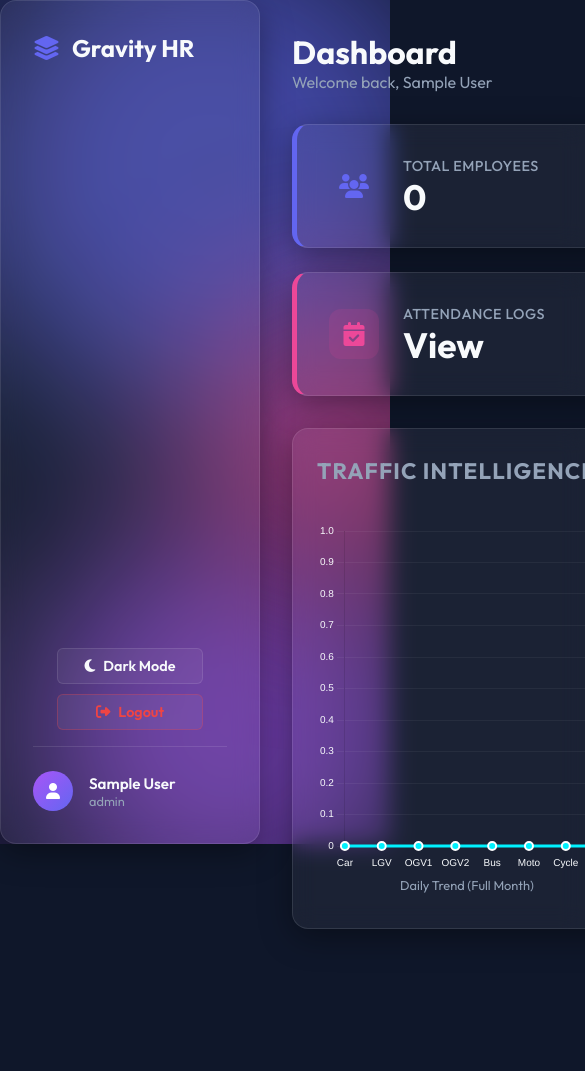
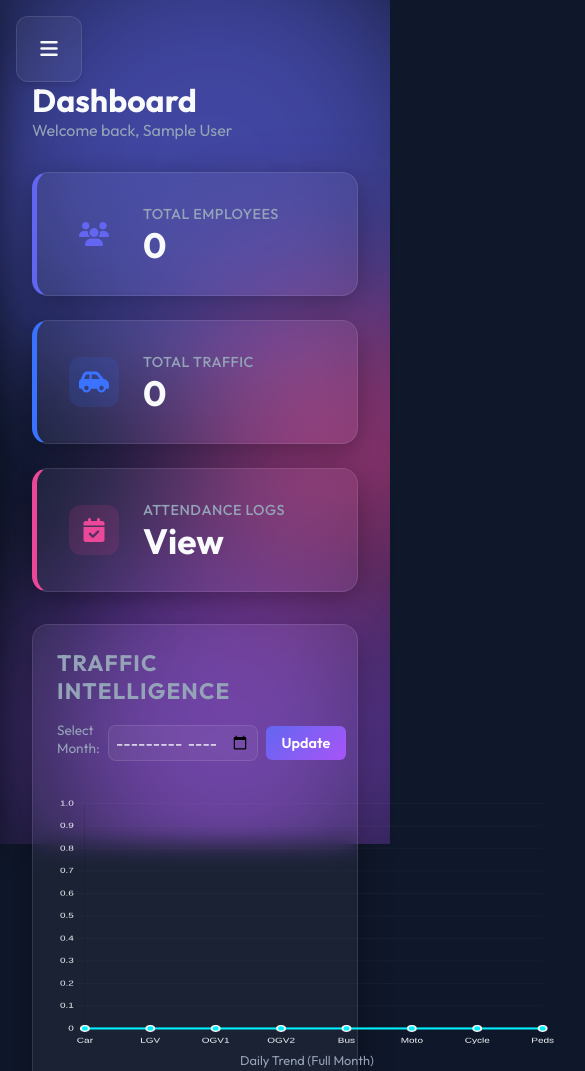
Before and after one commit to Lokesh646/Gravity_HR, a plain HTML site: page client/dashboard.html in a window 390 px wide. Shown: the top 1071 px of the page, 585 px wide, since content can reach past the window. Before the commit the page ends 961 px from the top, so only its background shows below. Drawn offline with nearby package versions, Linux system fonts and the light colour scheme; sample sign-in values are in the browser's storage.

Commit message:
Implement mobile responsive design with hamburger menu

```diff
--- /dev/null
+++ b/client/css/mobile.css
@@ -0,0 +1,142 @@
+/* --- MOBILE RESPONSIVENESS --- */
+@media (max-width: 768px) {
+    /* Layout Adjustments */
+    .app-layout {
+        flex-direction: column;
+    }
+
+    /* Sidebar - Hidden by default on mobile */
+    .sidebar {
+        transform: translateX(-100%);
+        width: 280px; /* Slightly wider for better touch targets */
+        height: 100vh;
+        position: fixed;
+        top: 0;
+        left: 0;
+        z-index: 1000;
+        box-shadow: 4px 0 15px rgba(0,0,0,0.5);
+        transition: transform 0.3s cubic-bezier(0.4, 0, 0.2, 1);
+    }
+
+    /* Active class to show sidebar */
+    .sidebar.mobile-open {
+        transform: translateX(0);
+    }
+
+    /* Main Content - Full width */
+    .main-content {
+        margin-left: 0 !important; /* Override the desktop margin */
+        padding: 1.5rem;
+        width: 100%;
+    }
+
+    /* Header adjustments */
+    .section-header {
+        flex-direction: column;
+        align-items: flex-start;
+        gap: 1rem;
+        margin-top: 3rem; /* Space for hamburger */
+    }
+
+    .section-header > div {
+        width: 100%;
+        display: flex;
+        flex-direction: column; /* Stack title and welcome */
+    }
+
+    .section-header h1 {
+        font-size: 1.75rem;
+    }
+
+    /* Stats Grid - Single Column */
+    #statsGrid {
+        grid-template-columns: 1fr !important;
+    }
+
+    /* Tables - Horizontal Scroll */
+    .table-container {
+        overflow-x: auto;
+        border-radius: 12px;
+        background: rgba(255,255,255,0.02);
+    }
+
+    .data-table th, .data-table td {
+        padding: 0.75rem 1rem;
+        white-space: nowrap; /* Prevent wrapping for cleaner table look */
+    }
+
+    /* Cards */
+    .glass-panel {
+        padding: 1.5rem; /* Reduce padding */
+    }
+
+    /* Charts */
+    #chartContainer > div {
+        grid-template-columns: 1fr !important;
+    }
+
+    #chartContainer canvas {
+        height: 250px !important;
+    }
+
+    /* Modals */
+    .modal-content {
+        width: 95% !important;
+        margin: 1rem;
+        max-height: 85vh;
+    }
+
+    .input-grid-3 {
+        grid-template-columns: 1fr; /* Stack inputs */
+    }
+
+    .content-grid {
+        grid-template-columns: 1fr; /* Stack payout form */
+    }
+
+    /* Mobile Menu Button */
+    #mobileMenuBtn {
+        display: flex !important; /* Show on mobile */
+        position: fixed;
+        top: 1rem;
+        left: 1rem;
+        z-index: 900;
+        width: 44px;
+        height: 44px;
+        border-radius: 12px;
+        background: var(--card-bg);
+        border: 1px solid var(--glass-border);
+        color: var(--text-main);
+        justify-content: center;
+        align-items: center;
+        font-size: 1.25rem;
+        backdrop-filter: blur(10px);
+        box-shadow: 0 4px 6px rgba(0,0,0,0.1);
+        cursor: pointer;
+    }
+
+    /* Overlay for mobile sidebar */
+    .sidebar-overlay {
+        display: none;
+        position: fixed;
+        top: 0;
+        left: 0;
+        width: 100%;
+        height: 100%;
+        background: rgba(0,0,0,0.5);
+        backdrop-filter: blur(4px);
+        z-index: 999; /* Behind sidebar (1000) */
+        opacity: 0;
+        transition: opacity 0.3s ease;
+    }
+
+    .sidebar-overlay.active {
+        display: block;
+        opacity: 1;
+    }
+}
+
+/* Default state for hamburger - Hidden on Desktop */
+#mobileMenuBtn {
+    display: none;
+}
--- a/client/dashboard.html
+++ b/client/dashboard.html
@@ -275,6 +275,7 @@
     <script src="js/render-logic.js"></script>
     <script src="traffic-counter.js"></script>
     <script src="script.js"></script>
+    <script src="js/mobile-nav.js"></script>
 </body>
 
 </html>
--- /dev/null
+++ b/client/js/mobile-nav.js
@@ -0,0 +1,52 @@
+document.addEventListener('DOMContentLoaded', () => {
+    // Only add if not already present
+    if (document.getElementById('mobileMenuBtn')) return;
+
+    // Create a container for the hamburger
+    const btn = document.createElement('button');
+    btn.id = 'mobileMenuBtn';
+    btn.innerHTML = '<i class="fa-solid fa-bars"></i>';
+    btn.className = 'glass-panel btn-secondary'; // Using your generic classes
+
+    // Insert into body (fixed position handles placement)
+    document.body.appendChild(btn);
+
+    // Create overlay
+    const overlay = document.createElement('div');
+    overlay.className = 'sidebar-overlay';
+    document.body.appendChild(overlay);
+
+    // Sidebar Reference
+    const sidebar = document.querySelector('.sidebar');
+
+    // Toggle Check
+    if (!sidebar) {
+        console.warn('No sidebar found for mobile nav');
+        return;
+    }
+
+    // Handlers
+    const toggleSidebar = () => {
+        sidebar.classList.toggle('mobile-open');
+        overlay.classList.toggle('active');
+        btn.querySelector('i').classList.toggle('fa-bars');
+        btn.querySelector('i').classList.toggle('fa-times');
+    };
+
+    const closeSidebar = () => {
+        sidebar.classList.remove('mobile-open');
+        overlay.classList.remove('active');
+        btn.querySelector('i').classList.add('fa-bars');
+        btn.querySelector('i').classList.remove('fa-times');
+    };
+
+    // Events
+    btn.addEventListener('click', toggleSidebar);
+    overlay.addEventListener('click', closeSidebar);
+
+    // Close on navigation link click (if SPA-like)
+    const navLinks = sidebar.querySelectorAll('a, .nav-item');
+    navLinks.forEach(link => {
+        link.addEventListener('click', closeSidebar);
+    });
+});
--- a/client/style.css
+++ b/client/style.css
@@ -1,3 +1,5 @@
+@import 'css/mobile.css';
+
 :root {
     /* Base Colors */
     --primary-color: #6366f1;
```
Also changed, not shown: client/attendance.html (+1 -0 lines), client/employee-dashboard.html (+1 -0 lines), client/employees.html (+1 -0 lines), client/leave-master.html (+1 -0 lines), client/leave-requests.html (+1 -0 lines), client/manager-dashboard.html (+1 -0 lines), client/packages.html (+1 -0 lines), client/payout.html (+1 -0 lines), client/reports.html (+1 -0 lines), client/teams.html (+1 -0 lines), client/tl-dashboard.html (+1 -0 lines), client/traffic-counter.html (+1 -0 lines), client/user.html (+1 -0 lines).
